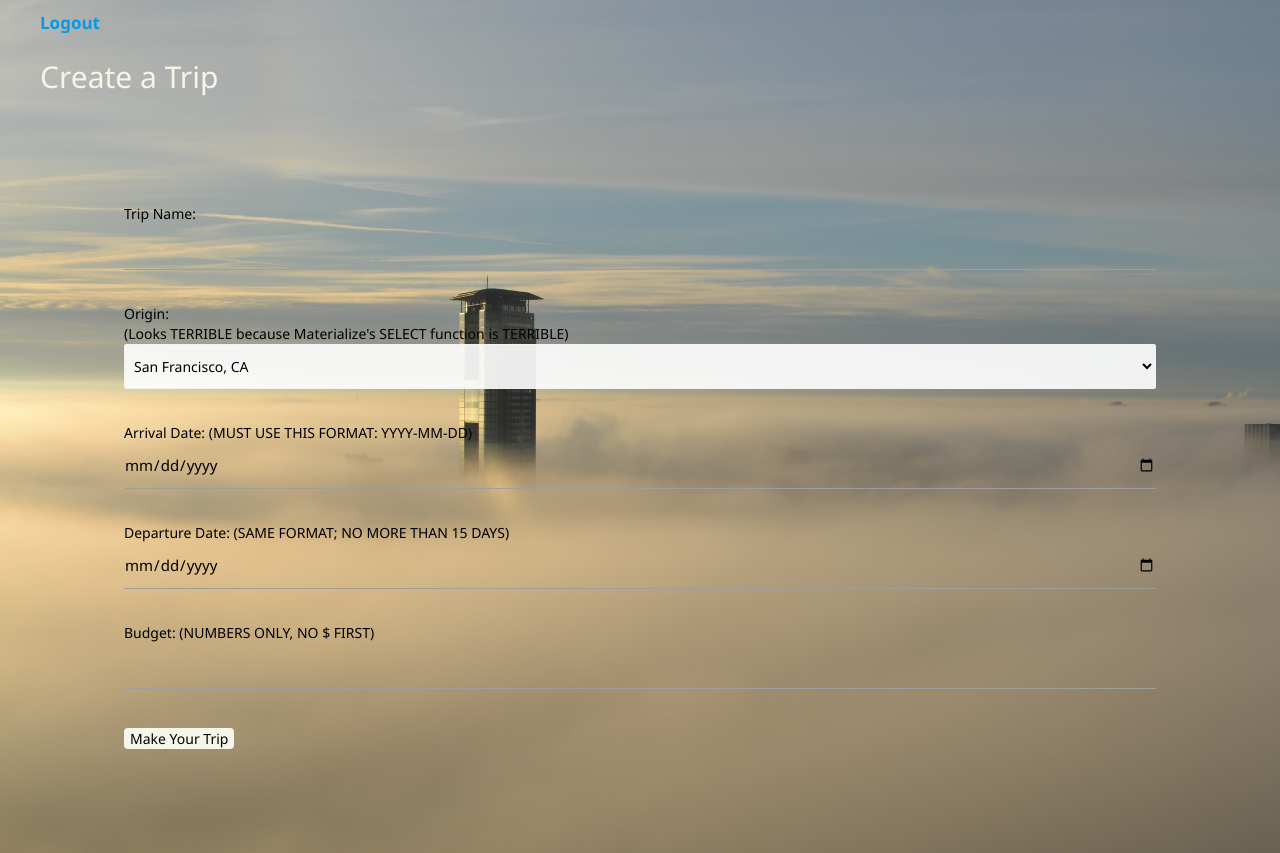
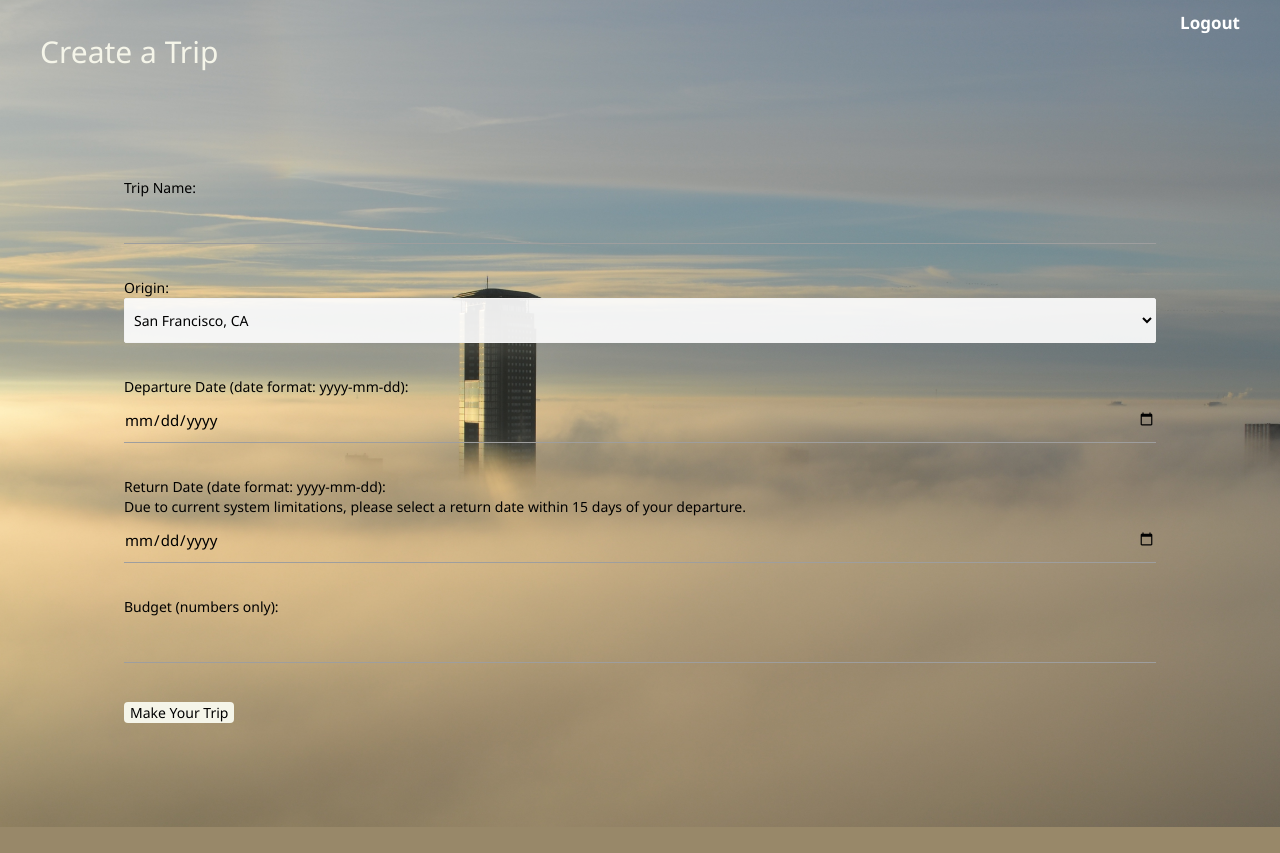
Before and after one commit to jasondanker/Explorer, a Flask app: page /createtrip in a window 1280 px wide. After the commit the page ends 827 px from the top, so only its background shows below. Run offline with Flask 2, Linux system fonts and the light colour scheme; some libraries are stand-ins or nearby versions; some web fonts are replaced.

Commit message:
some formatting changes

```diff
--- a/app/templates/createtrip.html
+++ b/app/templates/createtrip.html
@@ -9,13 +9,12 @@
     <!-- <a href="{{ url_for('index') }}">Home</a> -->
     <!-- </div>  -->
     <section>
-        <div class="logout">
-            <a href="{{ url_for('logout') }}"> Logout</a>
+        <div id="logout">
+            <a class="white-text" href="{{ url_for('logout') }}"> Logout</a>
         </div>
     </section>
 
     <h2>Create a Trip</h2>
-
 
     {% if error %}
     <p class="error red-text">
@@ -39,19 +38,19 @@
                 </p>
                 <p>
                     Origin:<br>
-                    (Looks TERRIBLE because Materialize's SELECT function is TERRIBLE)<br>
                     {{form.origin(class_="browser-default")}}<br>
                 </p>
                 <p>
-                    Arrival Date: (MUST USE THIS FORMAT: YYYY-MM-DD)<br>
+                    Departure Date (date format: yyyy-mm-dd):<br>
                     {{form.date_outbound(size=120)}}<br>
                 </p>
                 <p>
-                    Departure Date: (SAME FORMAT; NO MORE THAN 15 DAYS)<br>
+                    Return Date (date format: yyyy-mm-dd):<br>
+                    Due to current system limitations, please select a return date within 15 days of your departure.<br>
                     {{form.date_inbound(size=120)}}<br>
                 </p>
                 <p>
-                    Budget: (NUMBERS ONLY, NO $ FIRST)<br>
+                    Budget (numbers only):<br>
                     {{form.budget(size=120)}}<br>
                 </p>
                 <p><input type="submit" value="Make Your Trip"></p>
--- a/app/templates/trips.html
+++ b/app/templates/trips.html
@@ -18,8 +18,7 @@
     <br>
     <br>
     <div>
-        <h2>Create a Trip</h2>
-        <p><a class="white-text" href="{{ url_for('createtrip') }}">Create a Trip</a></p>
+        <a class="white-text" href="{{ url_for('createtrip') }}"><h2>Create a Trip</h2></a>
         <br>
         <br>
         <h2>Your current trips</h2>
```
Also changed, not shown: app/templates/locations.html (+4 -4 lines), app.db.
